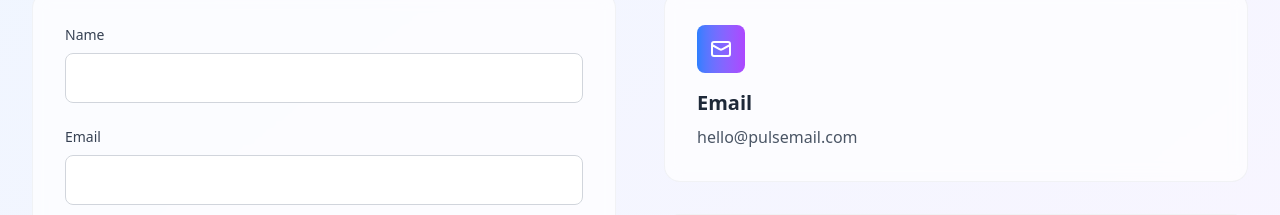
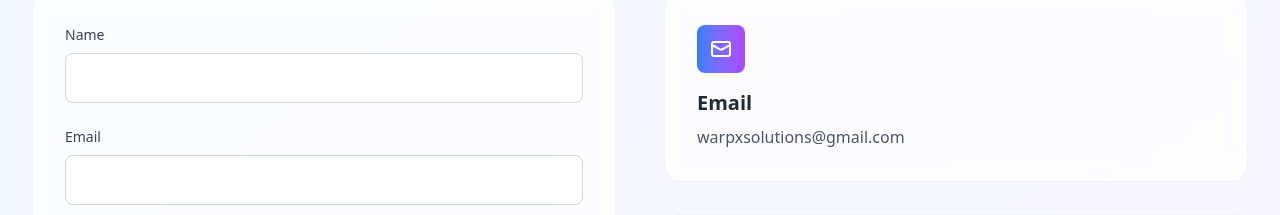
Before and after one commit to Hridayansh018/pulsemail, a Next.js app in the folder client/: page / in a window 1280 px wide. Shown: the part 1900-2115 px from the top of the page. Built offline with nearby package versions, Linux system fonts and the light colour scheme.

Commit message:
email update

```diff
--- a/client/src/components/ContactUs.tsx
+++ b/client/src/components/ContactUs.tsx
@@ -136,7 +136,7 @@
                 </svg>
               </div>
               <h3 className="text-xl font-bold text-gray-800 mb-2">Email</h3>
-              <p className="text-gray-600">hello@pulsemail.com</p>
+              <p className="text-gray-600">warpxsolutions@gmail.com</p>
             </div>
 
             <div className="bg-white/70 backdrop-blur-sm border border-gray-200/50 rounded-2xl p-8">
```
